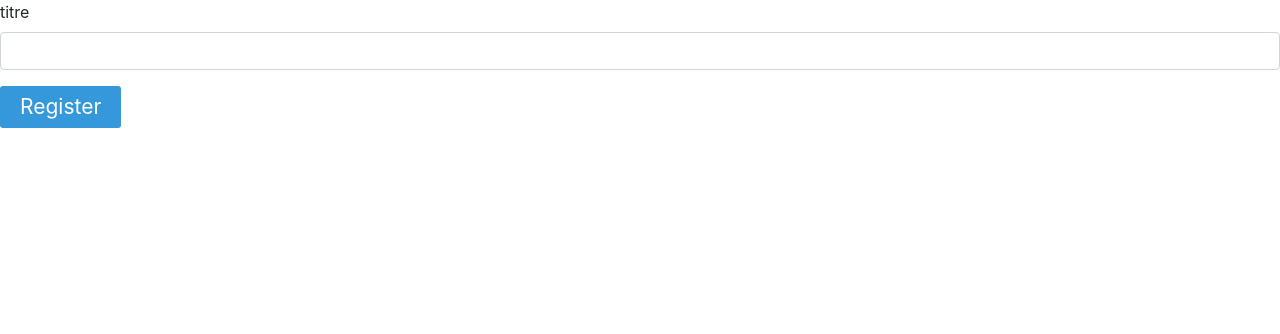
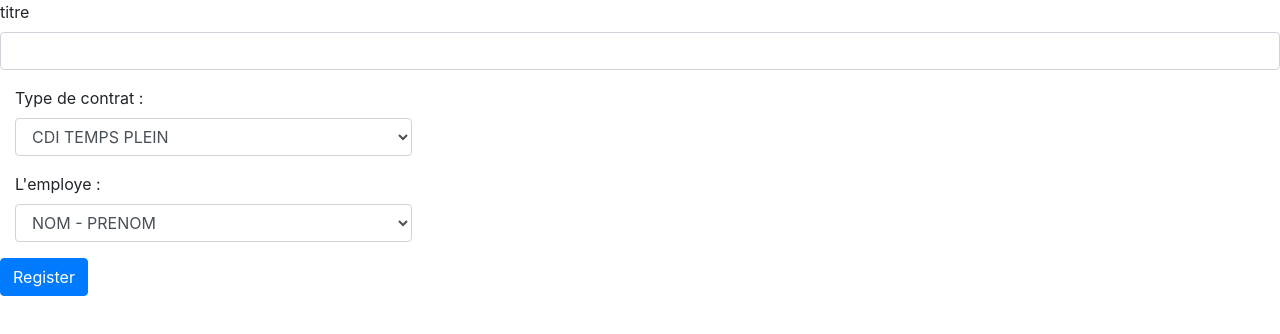
Before and after one commit to eddy62/emna_front_end, a React (Create React App) app: page /creercontrat in a window 1280 px wide. Shown: the top 334 px of the page. Built offline with nearby package versions, Linux system fonts and the light colour scheme.

Commit message:
contrat front

```diff
--- a/src/App.scss
+++ b/src/App.scss
@@ -104,21 +104,3 @@
     }
   }
 }
-
-//Button
-.btn {
-  font-size: 21px;
-  padding: 5px 20px;
-  border: 0;
-  background-color: #3498db;
-  color: #fff;
-  border-radius: 3px;
-  transition: all 250ms ease-in-out;
-  cursor: pointer;
-  &:hover {
-    background-color: #2386c8;
-  }
-  &:focus {
-    outline: none;
-  }
-}
--- a/src/components/contrat/Contrat.js
+++ b/src/components/contrat/Contrat.js
@@ -6,8 +6,13 @@ export default class Contrat extends React.Component {
         return(
             <div>
                 <h1>GESTION DES CONTRATS</h1>
-                <p><Link to={"/creercontrat"}>Creer un nouveau contrat</Link></p>
-                <p><Link to={"/listcontrat"}>Ma liste de contrat</Link></p>
+
+                <Link to={"/creercontrat"}><div className="card text-white bg-success mb-3" >
+                    <div className="card-header"> <h5 >Creer un nouveau contrat</h5></div>
+                </div></Link>
+                <Link to={"/listcontrat"}><div className="card text-white bg-success mb-3" >
+                    <div className="card-header"> <h5 >Voir mes contrats</h5></div>
+                </div></Link>
             </div>
 
         );
--- a/src/components/contrat/creerContrat/CreerContrat.js
+++ b/src/components/contrat/creerContrat/CreerContrat.js
@@ -28,6 +28,24 @@ export default class CreerContrat extends React.Component {
                             <Field name="titre" type="text" className={'form-control' + (errors.titre && touched.titre ? ' is-invalid' : '')} />
                             <ErrorMessage name="titre" component="div" className="invalid-feedback" />
                         </div>
+                        <div className="form-group col-md-4">
+                            <label htmlFor="inputState">Type de contrat :</label>
+                            <select id="inputState" className="form-control">
+                                <option selected>CDI TEMPS PLEIN</option>
+                                <option>CDI TEMPS PARTIEL</option>
+                                <option>CDD TEMPS PLEIN</option>
+                                <option>CDD TEMPS PARTIEL</option>
+                            </select>
+                        </div>
+                        <div className="form-group col-md-4">
+                            <label htmlFor="inputState">L'employe :</label>
+                            <select id="inputState" className="form-control">
+                                <option selected>NOM - PRENOM </option>
+                                <option>NOM - PRENOM</option>
+                                <option>NOM - PRENOM</option>
+                                <option>NOM - PRENOM</option>
+                            </select>
+                        </div>
                         <div className="form-group">
                             <button type="submit" className="btn btn-primary mr-2">Register</button>
                         </div>
--- a/src/components/contrat/listeContrat/ListeContrat.js
+++ b/src/components/contrat/listeContrat/ListeContrat.js
@@ -1,6 +1,5 @@
 import React from 'react';
 import ContratService from '../service/ContratService';
-import Axios from 'axios';
 import { Link } from 'react-router-dom';
 import Loading from "../../../shared/component/Loading";
 
@@ -30,14 +29,50 @@ export default class ListeContrat extends React.Component {
             if(contrat.contratSigner){
                 return(
                     <div key={contrat.employerId} className="alert alert-success" role="alert">
-                        {contrat.contratTitre} - {contrat.employerNom} - {contrat.employerPrenom} -  <Link to={"/detailcontrat/"+contrat.employerId}> voir le détail</Link>
+                        {contrat.contratTitre} - {contrat.employerNom} - {contrat.employerPrenom} --  Validé
+                        <Link to={"/detailcontrat/"+contrat.employerId}> voir le détail </Link>
+                        <a href="https://image.slidesharecdn.com/lecontratdetravail-121022073944-phpapp01/95/le-contrat-de-travail-1-638.jpg?cb=1350891621"> <button >
+                            <svg width="1em" height="1em" viewBox="0 0 16 16" className="bi bi-arrow-down-square-fill"
+                                 fill="currentColor" xmlns="http://www.w3.org/2000/svg">
+                                <path fill-rule="evenodd"
+                                      d="M2 0a2 2 0 0 0-2 2v12a2 2 0 0 0 2 2h12a2 2 0 0 0 2-2V2a2 2 0 0 0-2-2H2zm6.5 5a.5.5 0 0 0-1 0v4.793L5.354 7.646a.5.5 0 1 0-.708.708l3 3a.5.5 0 0 0 .708 0l3-3a.5.5 0 0 0-.708-.708L8.5 9.793V5z"/>
+                            </svg>
+
+                        </button></a>
+                        <button>
+                            <svg width="1em" height="1em" viewBox="0 0 16 16" className="bi bi-archive-fill" fill="currentColor"
+                                 xmlns="http://www.w3.org/2000/svg">
+                                <path fill-rule="evenodd"
+                                      d="M12.643 15C13.979 15 15 13.845 15 12.5V5H1v7.5C1 13.845 2.021 15 3.357 15h9.286zM6 7a.5.5 0 0 0 0 1h4a.5.5 0 0 0 0-1H6zM.8 1a.8.8 0 0 0-.8.8V3a.8.8 0 0 0 .8.8h14.4A.8.8 0 0 0 16 3V1.8a.8.8 0 0 0-.8-.8H.8z"/>
+                            </svg>
+                        </button>
                     </div>
                 )
             }else{
                 return(
-                    <div key={contrat.employerId}>
+                    <div key={contrat.employerId} className="alert alert-danger" >
                         {console.log(contrat.contratSigner)}
-                        <p>{contrat.contratTitre} - {contrat.employerNom} - {contrat.employerPrenom} -  <Link to={"/detailcontrat/"+contrat.employerId}> voir le détail</Link></p>
+                        {contrat.contratTitre} - {contrat.employerNom} - {contrat.employerPrenom}  -- En attente d'une signature
+                        <Link to={"/detailcontrat/"+contrat.employerId}> voir le détail </Link>
+
+                        <input type="file"
+                               id="document" name="document"
+                               accept="image/pdf"/>
+
+                        <button >
+                            <svg width="1em" height="1em" viewBox="0 0 16 16" className="bi bi-arrow-down-square-fill"
+                                 fill="currentColor" xmlns="http://www.w3.org/2000/svg">
+                                <path fill-rule="evenodd"
+                                      d="M2 0a2 2 0 0 0-2 2v12a2 2 0 0 0 2 2h12a2 2 0 0 0 2-2V2a2 2 0 0 0-2-2H2zm6.5 5a.5.5 0 0 0-1 0v4.793L5.354 7.646a.5.5 0 1 0-.708.708l3 3a.5.5 0 0 0 .708 0l3-3a.5.5 0 0 0-.708-.708L8.5 9.793V5z"/>
+                            </svg>
+                        </button>
+                        <button>
+                            <svg width="1em" height="1em" viewBox="0 0 16 16" className="bi bi-archive-fill" fill="currentColor"
+                                 xmlns="http://www.w3.org/2000/svg">
+                                <path fill-rule="evenodd"
+                                      d="M12.643 15C13.979 15 15 13.845 15 12.5V5H1v7.5C1 13.845 2.021 15 3.357 15h9.286zM6 7a.5.5 0 0 0 0 1h4a.5.5 0 0 0 0-1H6zM.8 1a.8.8 0 0 0-.8.8V3a.8.8 0 0 0 .8.8h14.4A.8.8 0 0 0 16 3V1.8a.8.8 0 0 0-.8-.8H.8z"/>
+                            </svg>
+                        </button>
                     </div>
                 );
             }
@@ -48,6 +83,7 @@ export default class ListeContrat extends React.Component {
             <div>
                 <h1>Liste des Contrats</h1>
                 {Contrats}
+                <button type="button" className="btn btn-success">Success</button>
             </div>
         );
     }
```
